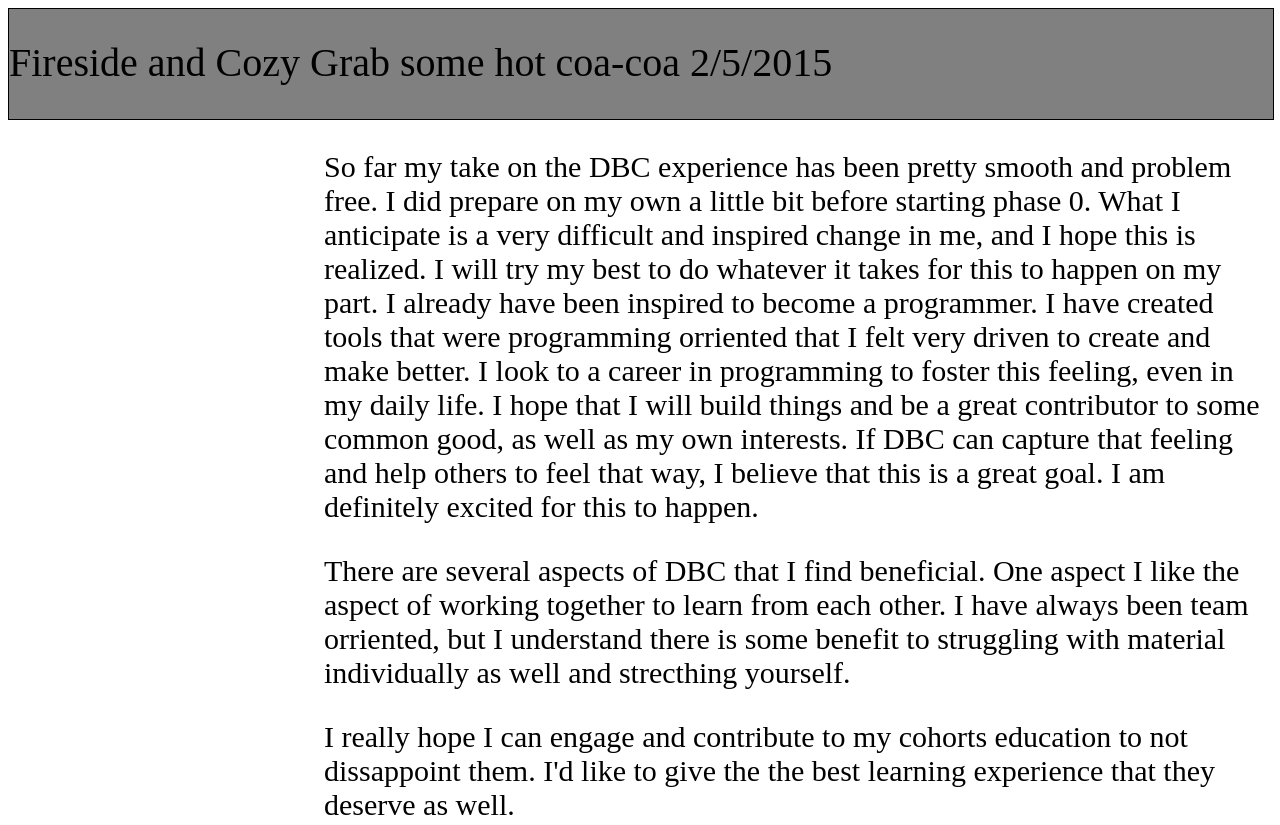
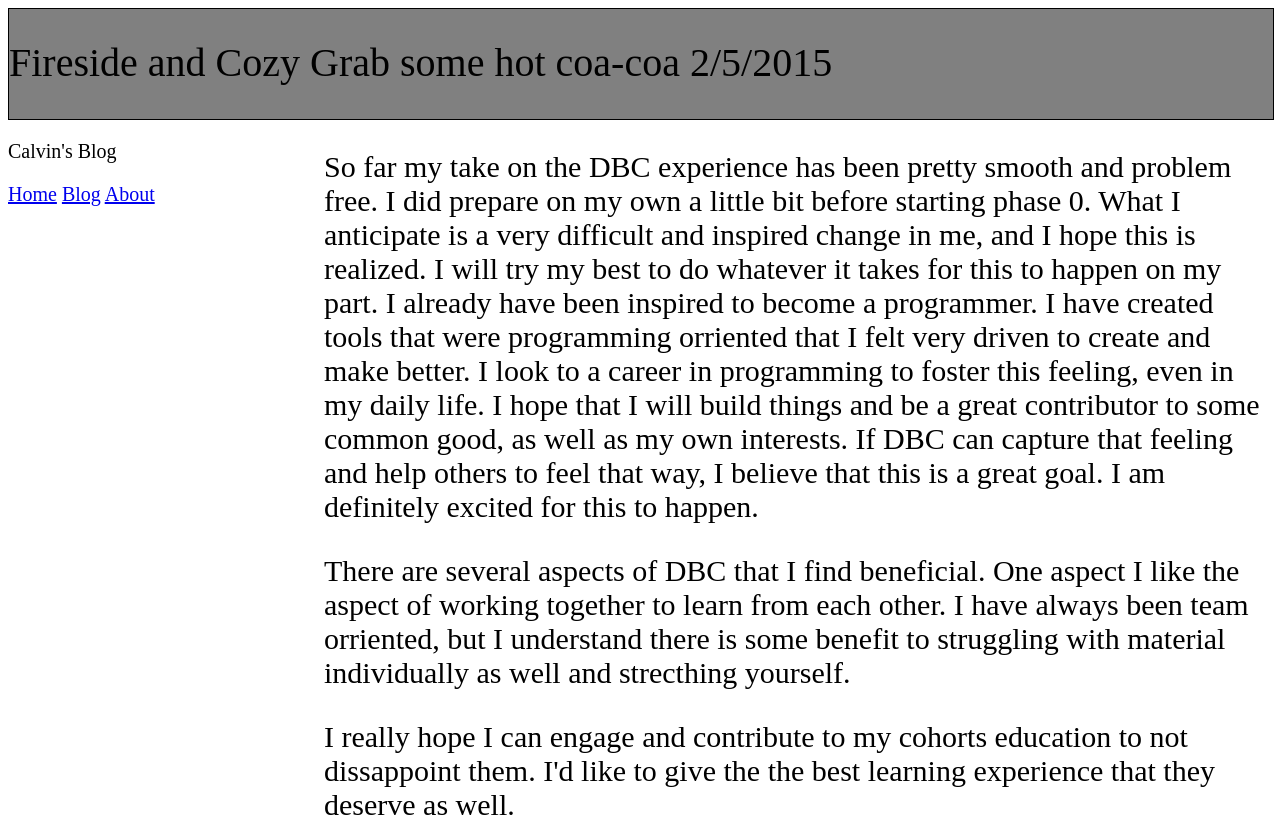
Before and after one commit to calvinsettachatgul/calvinsettachatgul.github.io, a plain HTML site: page blog/c1-chefs-kitchen.html in a window 1280 px wide. Shown: the top 825 px of the page. Drawn offline with Linux system fonts and the light colour scheme.

Commit message:
change blog links

```diff
--- a/blog/c1-chefs-kitchen.html
+++ b/blog/c1-chefs-kitchen.html
@@ -16,7 +16,9 @@
   </div>
 
   <div class="nav_bar">
-    <!--enter navigation content-->
+    <p>Calvin's Blog</p><a href="index.html">Home</a>
+    <a href="blog-index.html">Blog</a>
+    <a href="construction.html">About</a>
   </div>
 
   <div class="blog_content">
```
Also changed, not shown: blog-index.html (+1 -1 lines), blog/t1-git-blog.html (+3 -1 lines).
